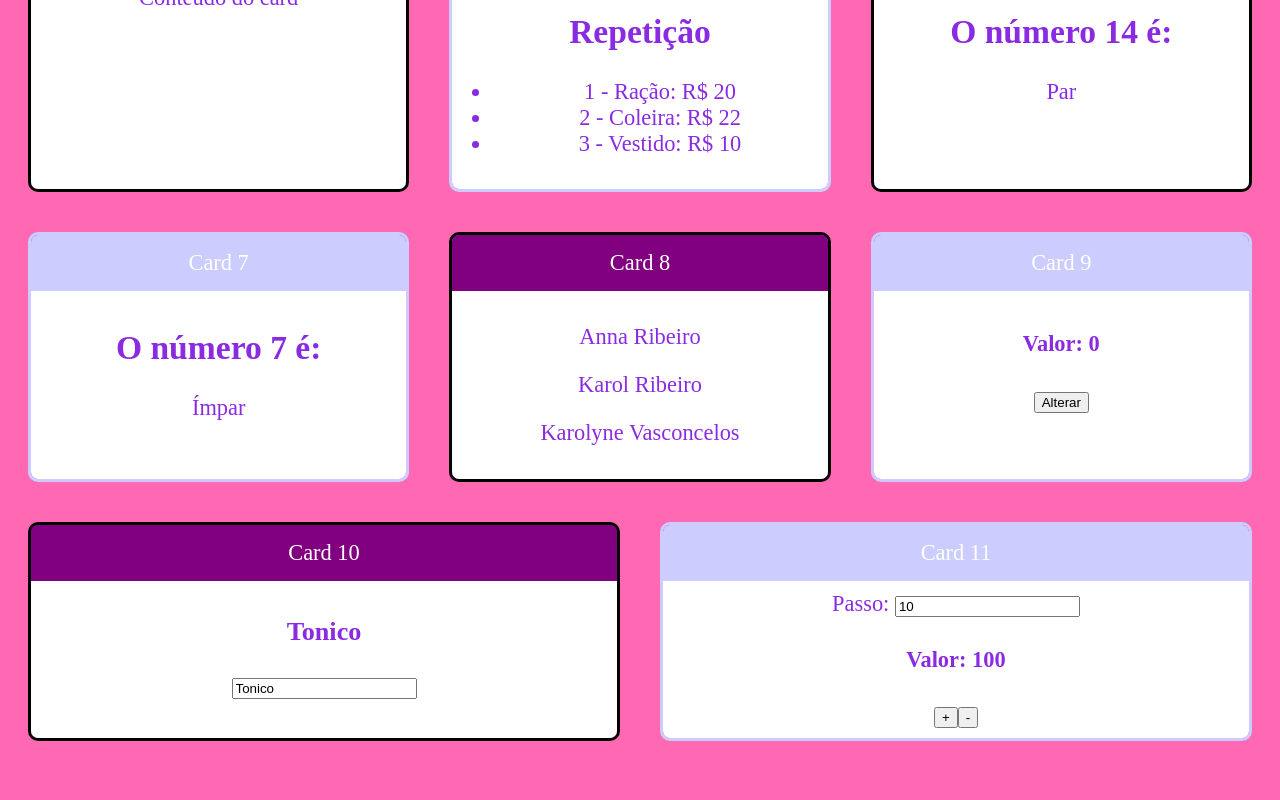
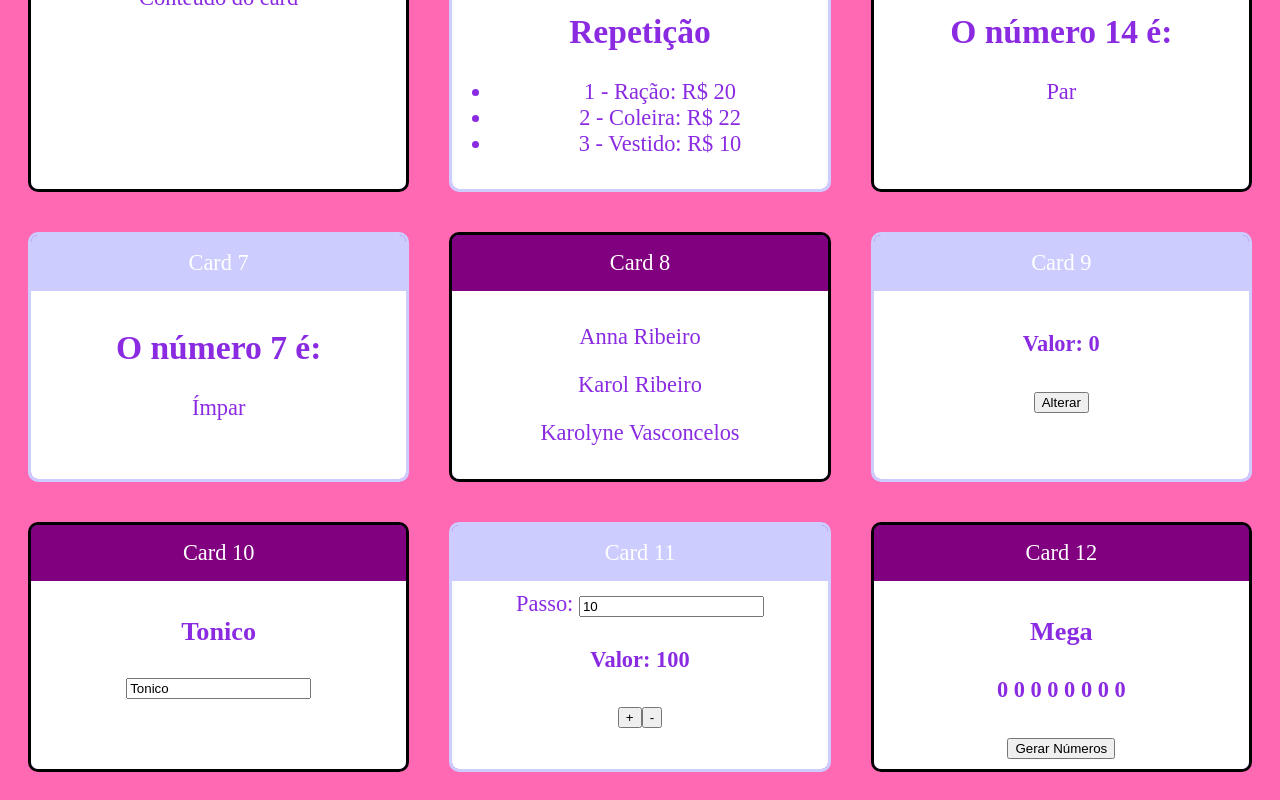
Before and after one commit to dev-akvc/React_aulaAssincrona, a React (Create React App) app: page / in a window 1280 px wide. Shown: the part 540-1340 px from the top of the page. Before the commit the page ends 1309 px from the top, so only its background shows below. Built offline with nearby package versions, Linux system fonts and the light colour scheme.

Commit message:
Component numeros da Mega

```diff
--- a/src/components/App.jsx
+++ b/src/components/App.jsx
@@ -12,6 +12,7 @@
 import Super from "./comunicacao/indireta/Super";
 import Input from "./form/Input"
 import Contador from "./contador/Contador";
+import Mega from "./comunicacao/mega/Mega";
 
 export default(props) => (
     <div className="App">
@@ -41,6 +42,7 @@
             <Card titulo="Card 9" color="#CCCCFF"><Super/></Card>
             <Card titulo="Card 10"><Input/></Card>
             <Card titulo="Card 11" color="#CCCCFF"><Contador passo={10} valor={100}/></Card>
+            <Card titulo="Card 12"><Mega qtdDeNumeros={8}/></Card>
         </div>
     </div>
 )
--- /dev/null
+++ b/src/components/comunicacao/mega/Mega.jsx
@@ -0,0 +1,30 @@
+/* eslint-disable import/no-anonymous-default-export */
+import react, { useState } from "react";
+
+export default (props) => {
+    const [numeros, setNumeros] = useState(Array(props.qtdDeNumeros).fill(0))
+
+    function gerarNumerosNaoContido(array) {
+        const min = 1
+        const max = 60
+        const novoNumero = parseInt(Math.random() * (max - min)) + min
+        return array.includes(novoNumero)
+            ? gerarNumerosNaoContido(array) : novoNumero
+    }
+
+    function gerarNumeros() {
+        const novoArray = Array(props.qtdDeNumeros)
+            .fill(0)
+            .reduce(a => [...a, gerarNumerosNaoContido(a)], [])
+            .sort((a, b) => a -b)
+        setNumeros(novoArray)
+    }
+
+    return (
+        <>
+            <h3>Mega</h3>
+            <h4>{numeros.join(' ')}</h4>
+            <button onClick={gerarNumeros}>Gerar Números</button>
+        </>
+    );
+};
--- a/src/components/contador/PassoForm.jsx
+++ b/src/components/contador/PassoForm.jsx
@@ -5,7 +5,7 @@
 
 <>
     <div>
-        <label for="passoInput">Passo: </label>
+        <label htmlFor="passoInput">Passo: </label>
         <input
         id="passoInput"
         type="number"
```
